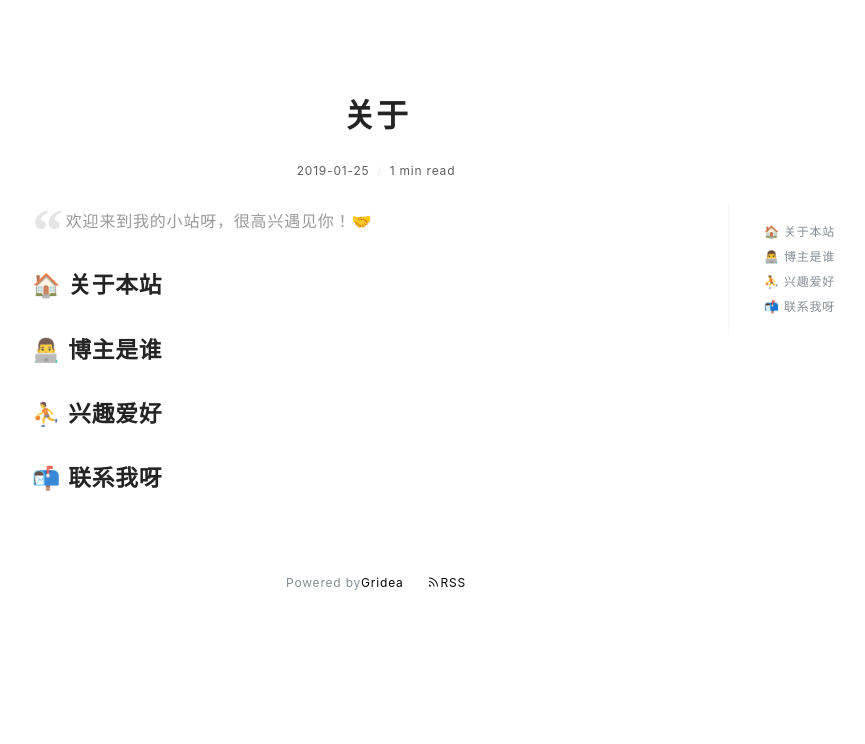
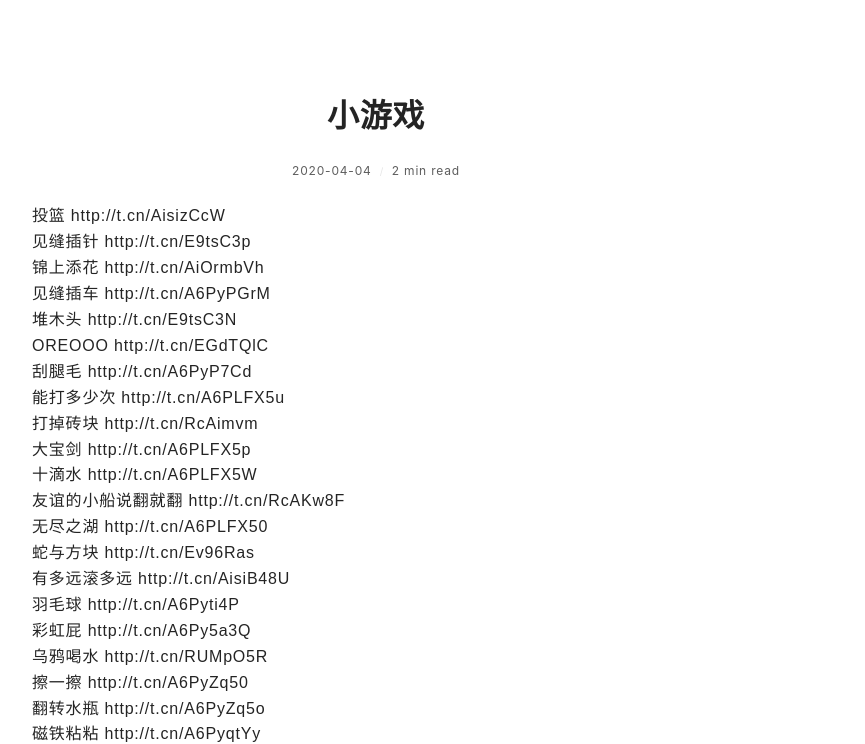
Before and after one commit to yingchao6622/yingchao6622.github.io, a plain HTML site: page post/xiao-you-xi/index.html in a window 1280 px wide. Shown: the part 382-1126 px from the top of the page, without its empty margins (264-1129 px from the left). Before the commit the page ends 1013 px from the top, so only its background shows below. Drawn offline with nearby package versions, Linux system fonts and the light colour scheme; a web font is replaced by a local one.

Commit message:
update from gridea: 2020-04-04 21:49:10

```diff
--- a/post/about/index.html
+++ b/post/xiao-you-xi/index.html
@@ -2,23 +2,20 @@
   <head>
     <meta charset="utf-8" />
 <meta name="viewport" content="width=device-width, initial-scale=1" />
-<title>关于 | Gridea</title>
-<link rel="shortcut icon" href="https://yingchao6622.github.io/favicon.ico?v=1586007463838">
+<title>小游戏 | Gridea</title>
+<link rel="shortcut icon" href="https://yingchao6622.github.io/favicon.ico?v=1586008147391">
 <link href="https://cdn.jsdelivr.net/npm/remixicon@2.3.0/fonts/remixicon.css" rel="stylesheet">
 <link rel="stylesheet" href="https://yingchao6622.github.io/styles/main.css">
-<link rel="alternate" type="application/atom+xml" title="关于 | Gridea - Atom Feed" href="https://yingchao6622.github.io/atom.xml">
+<link rel="alternate" type="application/atom+xml" title="小游戏 | Gridea - Atom Feed" href="https://yingchao6622.github.io/atom.xml">
 <link rel="stylesheet" href="https://fonts.googleapis.com/css?family=Droid+Serif:400,700">
 
 
 
-    <meta name="description" content="
-欢迎来到我的小站呀，很高兴遇见你！🤝
-
-🏠 关于本站
-👨‍💻 博主是谁
-⛹ 兴趣爱好
-📬 联系我呀
-..." />
+    <meta name="description" content="投篮 http://t.cn/AisizCcW
+见缝插针 http://t.cn/E9tsC3p
+锦上添花 http://t.cn/AiOrmbVh
+见缝插车 http://t.cn/A6PyPGrM
+堆木头 http://t.cn/E9t..." />
     <meta name="keywords" content="" />
     <link rel="stylesheet" href="https://cdnjs.cloudflare.com/ajax/libs/KaTeX/0.10.0/katex.min.css">
     <script src="https://cdn.bootcss.com/highlight.js/9.12.0/highlight.min.js"></script>
@@ -28,7 +25,7 @@
       <div class="main-content">
         <div class="site-header">
   <a href="https://yingchao6622.github.io">
-  <img class="avatar" src="https://yingchao6622.github.io/images/avatar.png?v=1586007463838" alt="">
+  <img class="avatar" src="https://yingchao6622.github.io/images/avatar.png?v=1586008147391" alt="">
   </a>
   <h1 class="site-title">
     Gridea
@@ -81,46 +78,71 @@
         <div class="post-detail">
           <article class="post">
             <h2 class="post-title">
-              关于
+              小游戏
             </h2>
             <div class="post-info">
               <span>
-                2019-01-25
+                2020-04-04
               </span>
               <span>
-                1 min read
+                2 min read
               </span>
 
             </div>
 
             <div class="post-content-wrapper">
               <div class="post-content">
-                <blockquote>
-<p>欢迎来到我的小站呀，很高兴遇见你！🤝</p>
-</blockquote>
-<h2 id="关于本站">🏠 关于本站</h2>
-<h2 id="博主是谁">👨‍💻 博主是谁</h2>
-<h2 id="兴趣爱好">⛹ 兴趣爱好</h2>
-<h2 id="联系我呀">📬 联系我呀</h2>
+                <p>投篮 http://t.cn/AisizCcW<br>
+见缝插针 http://t.cn/E9tsC3p<br>
+锦上添花 http://t.cn/AiOrmbVh<br>
+见缝插车 http://t.cn/A6PyPGrM<br>
+堆木头 http://t.cn/E9tsC3N<br>
+OREOOO http://t.cn/EGdTQlC<br>
+刮腿毛 http://t.cn/A6PyP7Cd<br>
+能打多少次 http://t.cn/A6PLFX5u<br>
+打掉砖块 http://t.cn/RcAimvm<br>
+大宝剑 http://t.cn/A6PLFX5p<br>
+十滴水 http://t.cn/A6PLFX5W<br>
+友谊的小船说翻就翻 http://t.cn/RcAKw8F<br>
+无尽之湖 http://t.cn/A6PLFX50<br>
+蛇与方块 http://t.cn/Ev96Ras<br>
+有多远滚多远 http://t.cn/AisiB48U<br>
+羽毛球 http://t.cn/A6Pyti4P<br>
+彩虹屁 http://t.cn/A6Py5a3Q<br>
+乌鸦喝水 http://t.cn/RUMpO5R<br>
+擦一擦 http://t.cn/A6PyZq50<br>
+翻转水瓶 http://t.cn/A6PyZq5o<br>
+磁铁粘粘 http://t.cn/A6PyqtYy<br>
+旋转飞刀 http://t.cn/A6PyLrCb<br>
+守护蛋蛋 http://t.cn/A6PyZq5a<br>
+无敌破坏球 http://t.cn/A6PyZq5K<br>
+打泡泡 http://t.cn/A6Pq1Hoj<br>
+纸牌接龙 http://t.cn/AiuR04G8<br>
+六角拼拼 http://t.cn/Rtp4QDz<br>
+俄罗斯方块 http://t.cn/RcciqaX<br>
+捕鸟 http://t.cn/RagxdQ0<br>
+弹弹球 http://t.cn/RVbx3Dz<br>
+切水果 http://t.cn/A6PGSCKb<br>
+汽车华容道http://t.cn/Ea80aIc<br>
+搭桥 http://t.cn/A6P5PvvX</p>
 
               </div>
               <div class="toc-container">
-                <ul class="markdownIt-TOC">
-<li>
-<ul>
-<li><a href="#%E5%85%B3%E4%BA%8E%E6%9C%AC%E7%AB%99">🏠 关于本站</a></li>
-<li><a href="#%E5%8D%9A%E4%B8%BB%E6%98%AF%E8%B0%81">👨‍💻 博主是谁</a></li>
-<li><a href="#%E5%85%B4%E8%B6%A3%E7%88%B1%E5%A5%BD">⛹ 兴趣爱好</a></li>
-<li><a href="#%E8%81%94%E7%B3%BB%E6%88%91%E5%91%80">📬 联系我呀</a></li>
-</ul>
-</li>
-</ul>
 
               </div>
             </div>
           </article>
         </div>
 
+
+          <div class="next-post">
+            <div class="next">下一篇</div>
+            <a href="https://yingchao6622.github.io/post/hello-gridea/">
+              <h3 class="post-title">
+                Hello Gridea
+              </h3>
+            </a>
+          </div>
 
 
 
```
Also changed, not shown: archives/index.html (+18 -2 lines), atom.xml (+42 -1 lines), index.html (+21 -2 lines), post/hello-gridea/index.html (+2 -2 lines), tag/JPp-KJ1rq/index.html (+2 -2 lines), tags/index.html (+2 -2 lines).
